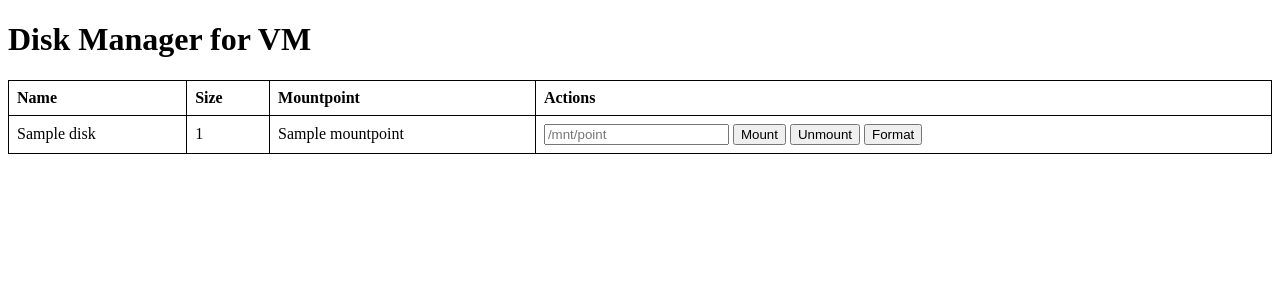
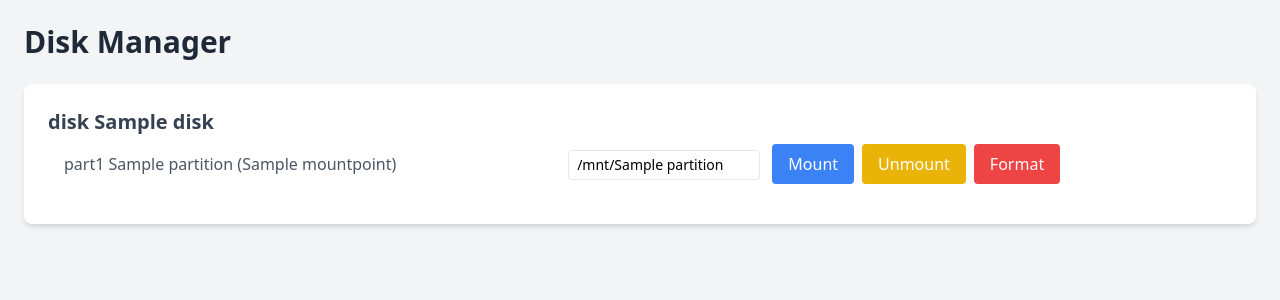
Before and after one commit to W1zard70r/WebMount, a FastAPI app: template templates/index.html in a window 1280 px wide. Shown: the top 300 px of the page. Run offline with FastAPI, Linux system fonts and the light colour scheme; the template is opened without the code that fills it: most values are stand-ins (such as "Sample title", 1, 10 or a date in 2020); some libraries are stand-ins or nearby versions.

Commit message:
change get_disk using lslbk

```diff
--- a/main.py
+++ b/main.py
@@ -5,32 +5,52 @@ import uvicorn
 import subprocess
 import os
 
-
 app = FastAPI()
 templates = Jinja2Templates(directory="templates")
 
 async def get_disks():
     try:
-        output = subprocess.run(["lsblk", "-o", "NAME,SIZE,MOUNTPOINT", "-l", "-p"], capture_output=True, text=True).stdout.strip()
-        lines = output.splitlines()[1:]
+        output = subprocess.run(
+            ["lsblk", "-o", "NAME,SIZE,MOUNTPOINT,TYPE", "-l", "-p"],
+            capture_output=True,
+            text=True,
+            check=True
+        ).stdout.strip()
+        # print(output)
         disks = []
-        for line in lines:
-            if line.strip() and not line.startswith('├─') and not line.startswith('└─'):
-                parts = line.split(maxsplit=2)
+        current_disk = None
+
+        for line in output.splitlines()[1:]:  # Skip header
+            if line.strip():
+                parts = line.split(maxsplit=3)
+                # print(parts)
                 name = parts[0]
                 size = parts[1]
-                mountpoint = parts[2] if len(parts) > 2 else ""
-                disks.append({"name": name, "size": size, "mountpoint": mountpoint})
+                mountpoint = parts[2] if len(parts) == 4 and parts[2] else ""
+                dev_type = parts[-1]
+                # print(dev_type)
+                if dev_type == "disk":
+                    current_disk = {"name": name, "size": size, "mountpoint": mountpoint, "partitions": []}
+                    disks.append(current_disk)
+                elif dev_type == "part" and current_disk is not None:
+                    current_disk["partitions"].append({
+                        "name": name,
+                        "size": size,
+                        "mountpoint": mountpoint
+                    })
+        # print('\n',disks)
         return disks
+    except subprocess.CalledProcessError as e:
+        print(f"Error running lsblk: {e}")
+        return []
     except Exception as e:
+        print(f"Unexpected error: {e}")
         return []
-
 
 @app.get("/", response_class=HTMLResponse)
 async def root(request: Request):
-    disks = get_disks()
+    disks = await get_disks()
     return templates.TemplateResponse("index.html", {"request": request, "disks": disks})
-
 
 @app.post("/mount")
 async def mount_dist(device: str = Form(...), mount_point: str = Form(...)):
@@ -41,7 +61,6 @@ async def mount_dist(device: str = Form(...), mount_point: str = Form(...)):
         return {"status": "success", "message": f"Mounted {device} to {mount_point}"}
     except subprocess.CalledProcessError as e:
         return {"status": "error", "message": str(e)}
-
 
 @app.delete("/unmount")
 async def unmount_disk(mount_point: str = Form(...)):
@@ -54,13 +73,13 @@ async def unmount_disk(mount_point: str = Form(...)):
 @app.post("/format")
 async def format_disk(device: str = Form(...), filesystem: str = Form("ext4")):
     try:
-        if os.path.ismount(device) or "sda" in device:
-            raise ValueError("Device is mounted or system disk")
+        system_partitions = ["/dev/nvme0n1p7", "/dev/nvme0n1p1"]
+        if os.path.ismount(device) or device in system_partitions:
+            raise ValueError("Устройство смонтировано или является системно-критическим разделом")
         subprocess.run(["sudo", "mkfs", "-t", filesystem, device], check=True)
         return {"status": "success", "message": f"Formatted {device} as {filesystem}"}
     except (subprocess.CalledProcessError, ValueError) as e:
         return {"status": "error", "message": str(e)}
 
-
 if __name__ == "__main__":
     uvicorn.run(app, host="127.0.0.2", port=8000)
--- a/requirements.txt
+++ b/requirements.txt
@@ -2,3 +2,4 @@ fastapi
 uvicorn
 jinja2
 pydantic
+python-multipart
--- a/templates/index.html
+++ b/templates/index.html
@@ -1,47 +1,114 @@
 <!DOCTYPE html>
 <html lang="en">
 <head>
+    <meta charset="UTF-8">
+    <meta name="viewport" content="width=device-width, initial-scale=1.0">
     <title>Disk Manager</title>
+    <script src="https://cdn.tailwindcss.com"></script>
     <style>
-        table { border-collapse: collapse; width: 100%; }
-        th, td { border: 1px solid black; padding: 8px; text-align: left; }
+        .btn {
+            transition: all 0.2s ease-in-out;
+        }
+        .btn:hover {
+            transform: scale(1.05);
+        }
+        .error-message {
+            display: none;
+            color: red;
+            font-size: 0.875rem;
+            margin-top: 0.25rem;
+        }
+        .success-message {
+            display: none;
+            color: green;
+            font-size: 0.875rem;
+            margin-top: 0.25rem;
+        }
     </style>
 </head>
-<body>
-    <h1>Disk Manager for VM</h1>
-    <table>
-        <thead>
-            <tr>
-                <th>Name</th>
-                <th>Size</th>
-                <th>Mountpoint</th>
-                <th>Actions</th>
-            </tr>
-        </thead>
-        <tbody>
+<body class="bg-gray-100 font-sans">
+    <div class="container mx-auto p-6">
+        <h1 class="text-3xl font-bold text-gray-800 mb-6">Disk Manager</h1>
+        <div class="bg-white shadow-md rounded-lg p-6">
             {% for disk in disks %}
-            <tr>
-                <td>{{ disk.name }}</td>
-                <td>{{ disk.size }}</td>
-                <td>{{ disk.mountpoint }}</td>
-                <td>
-                    <form action="/mount" method="post" style="display:inline;">
-                        <input type="hidden" name="device" value="{{ disk.name }}">
-                        <input type="text" name="mount_point" placeholder="/mnt/point" required>
-                        <button type="submit">Mount</button>
-                    </form>
-                    <form action="/unmount" method="post" style="display:inline;">
-                        <input type="hidden" name="mount_point" value="{{ disk.mountpoint }}">
-                        <button type="submit" {% if not disk.mountpoint %}disabled{% endif %}>Unmount</button>
-                    </form>
-                    <form action="/format" method="post" style="display:inline;">
-                        <input type="hidden" name="device" value="{{ disk.name }}">
-                        <button type="submit" onclick="return confirm('Are you sure? This will erase data!');">Format</button>
-                    </form>
-                </td>
-            </tr>
+                <div class="mb-4">
+                    <h2 class="text-xl font-semibold text-gray-700">disk {{ disk.name }}</h2>
+                    <ul class="ml-4 mt-2">
+                        {% for partition in disk.partitions %}
+                            <li class="mb-2 flex items-center justify-between">
+                                <span class="text-gray-600">
+                                    part{{ loop.index }} {{ partition.name }}{% if partition.mountpoint %} ({{ partition.mountpoint }}){% endif %}
+                                </span>
+                                <div class="flex space-x-2">
+                                    <!-- Mount Button -->
+                                    <form action="/mount" method="post" class="mount-form" data-partition="{{ partition.name }}">
+                                        <input type="hidden" name="device" value="{{ partition.name }}">
+                                        <input type="text" name="mount_point" value="/mnt/{{ partition.name | replace('/dev/', '') }}" class="border rounded px-2 py-1 text-sm w-48 mr-2" placeholder="Mount point">
+                                        <button type="submit" class="btn bg-blue-500 text-white px-4 py-2 rounded hover:bg-blue-600">Mount</button>
+                                    </form>
+                                    <!-- Unmount Button -->
+                                    <form action="/unmount" method="post" class="unmount-form" data-partition="{{ partition.name }}">
+                                        <input type="hidden" name="mount_point" value="{{ partition.mountpoint or '' }}">
+                                        <button type="submit" class="btn bg-yellow-500 text-white px-4 py-2 rounded hover:bg-yellow-600 {% if not partition.mountpoint %}opacity-50 cursor-not-allowed{% endif %}" {% if not partition.mountpoint %}disabled{% endif %}>Unmount</button>
+                                    </form>
+                                    <!-- Format Button -->
+                                    <form action="/format" method="post" class="format-form" data-partition="{{ partition.name }}">
+                                        <input type="hidden" name="device" value="{{ partition.name }}">
+                                        <input type="hidden" name="filesystem" value="ext4">
+                                        <button type="submit" class="btn bg-red-500 text-white px-4 py-2 rounded hover:bg-red-600" onclick="return confirm('Are you sure you want to format {{ partition.name }}? This will erase all data!')">Format</button>
+                                    </form>
+                                </div>
+                                <div class="message-container" data-partition="{{ partition.name }}">
+                                    <span class="success-message"></span>
+                                    <span class="error-message"></span>
+                                </div>
+                            </li>
+                        {% endfor %}
+                    </ul>
+                </div>
             {% endfor %}
-        </tbody>
-    </table>
+        </div>
+    </div>
+    <script>
+        document.querySelectorAll('.mount-form, .unmount-form, .format-form').forEach(form => {
+            form.addEventListener('submit', async (e) => {
+                e.preventDefault();
+                const formData = new FormData(form);
+                const partition = form.getAttribute('data-partition');
+                const messageContainer = document.querySelector(`.message-container[data-partition="${partition}"]`);
+                const successMessage = messageContainer.querySelector('.success-message');
+                const errorMessage = messageContainer.querySelector('.error-message');
+
+                // Hide previous messages
+                successMessage.style.display = 'none';
+                errorMessage.style.display = 'none';
+
+                // Determine method and URL
+                const method = form.classList.contains('unmount-form') ? 'DELETE' : 'POST';
+                const url = form.action;
+
+                try {
+                    const response = await fetch(url, {
+                        method: method,
+                        body: formData
+                    });
+                    const result = await response.json();
+
+                    if (result.status === 'success') {
+                        successMessage.textContent = result.message;
+                        successMessage.style.display = 'block';
+                        // Refresh the page after a short delay to update mountpoints
+                        setTimeout(() => location.reload(), 1000);
+                    } else {
+                        errorMessage.textContent = result.message;
+                        errorMessage.style.display = 'block';
+                    }
+                } catch (error) {
+                    errorMessage.textContent = 'Network error: ' + error.message;
+                    errorMessage.style.display = 'block';
+                }
+            });
+        });
+    </script>
 </body>
 </html>
```
Also changed, not shown: task.md (added, +26 -0 lines).
